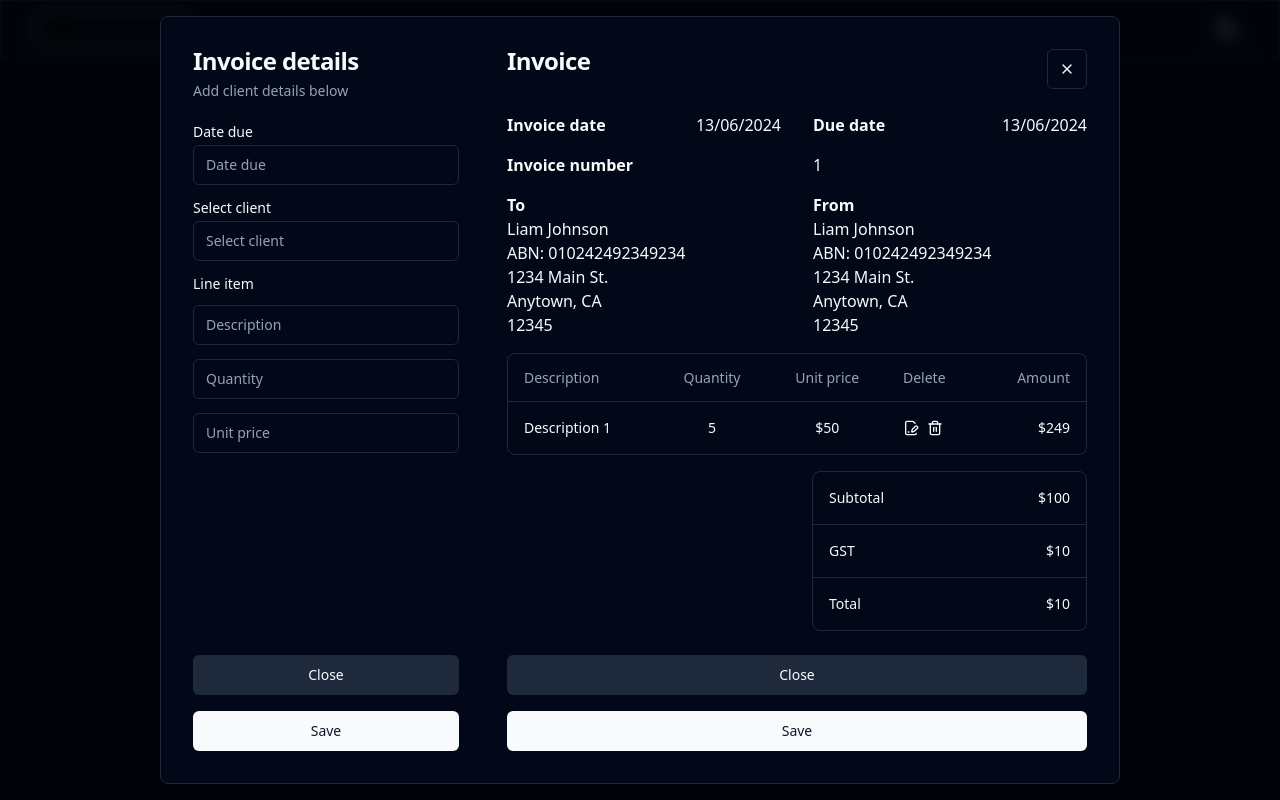
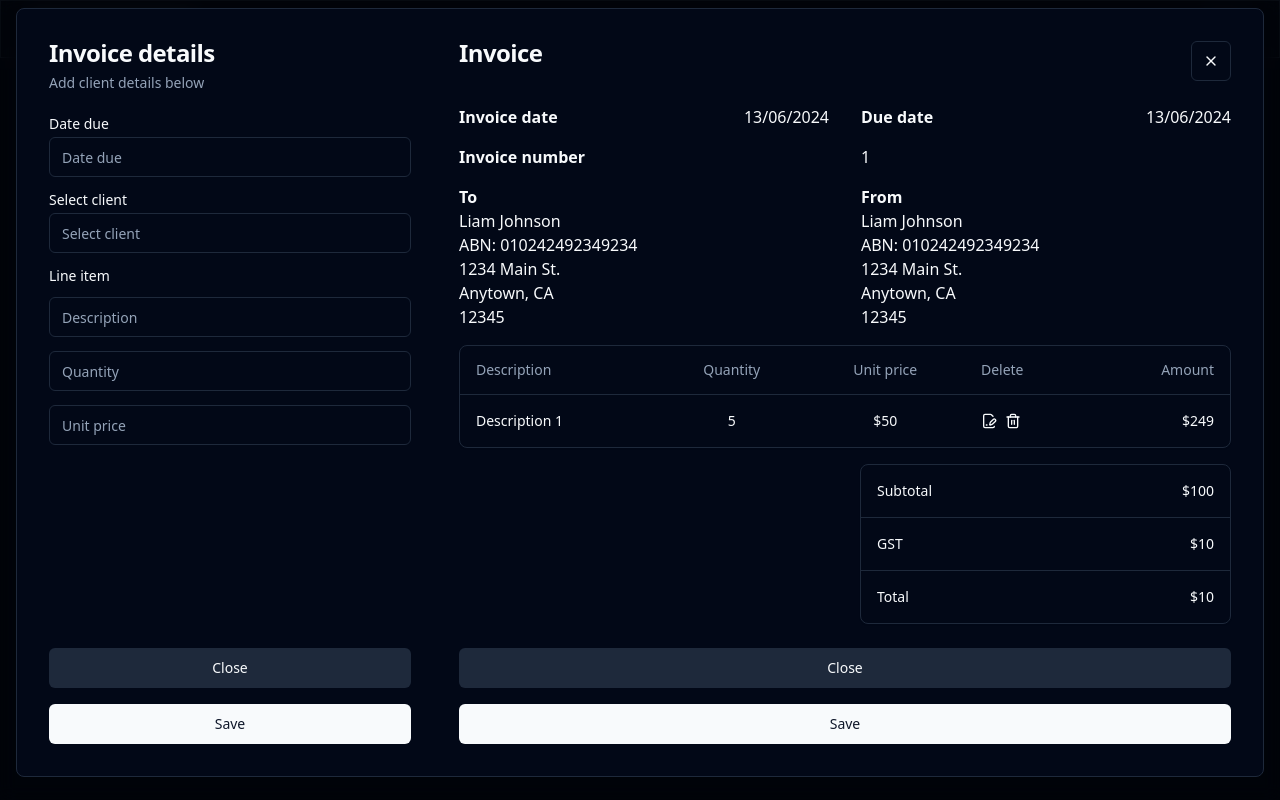
Before and after one commit to dandotcraig/T3A2-B-front-end, a React (Vite) app: page /dashboard in a window 1280 px wide. Both pictures are taken after a click on the button "Create invoice". Built offline with nearby package versions, Linux system fonts and the light colour scheme.

Commit message:
issues with invoice...

```diff
--- a/src/components/pages/Dashboard.jsx
+++ b/src/components/pages/Dashboard.jsx
@@ -69,9 +69,11 @@ export default function Dashboard() {
                 ) : null}
                 {showModalInvoice ? (
                     <div className="fixed backdrop-blur inset-0 z-50 flex items-center justify-center bg-black bg-opacity-60" onClick={() => setShowModalInvoice(false)}>
-                        <Card className="flex my-4 h-auto md:w-11/12 lg:w-11/12 xl:w-9/12 p-2" onClick={(stopClose) => stopClose.stopPropagation()}>
+                        <ScrollArea className="h-full w-full mt-4 mx-4">
+                            <div>
+                                <Card className="w-full h-auto p-2 flex flex-col md:flex-row lg:flex-row" onClick={(stopClose) => stopClose.stopPropagation()}>
                                     {/* left */}
-                                <div className="flex flex-col w-1/2 justify-between">
+                                        <div className="flex flex-col sm:w-full md:w-1/2 justify-between">
                                             <div>
                                                 <CardHeader className="flex flex-col gap-8">
                                                     <div className="flex justify-between">
@@ -118,7 +120,7 @@ export default function Dashboard() {
                                             <div className="flex-1 justify-between">
                                                 <div className="flex justify-between sm:flex-row flex-col">
                                                     <CardTitle>Invoice</CardTitle>
-                                            <Button variant="outline" size="icon" onClick={() => setShowModalInvoice(false)}>
+                                                    <Button className="hidden sm:flex" variant="outline" size="icon" onClick={() => setShowModalInvoice(false)}>
                                                         <X className="h-4 w-4" />
                                                     </Button>
                                                 </div>
@@ -222,12 +224,9 @@ export default function Dashboard() {
                                             </div>
                                     </CardFooter>
                                     </div>
-
-
-
-
                                 </Card>
-
+                            </div>
+                        </ScrollArea>
                     </div>
                 ) : null}
             </div>
--- a/tailwind.config.js
+++ b/tailwind.config.js
@@ -13,10 +13,20 @@ module.exports = {
       center: true,
       padding: "2rem",
       screens: {
-        sm: '640px',
-        md: '768px',
-        lg: '1024px',
-        xl: '1280px',
+        '2xl': {'max': '1535px'},
+        // => @media (max-width: 1535px) { ... }
+
+        'xl': {'max': '1279px'},
+        // => @media (max-width: 1279px) { ... }
+
+        'lg': {'max': '1023px'},
+        // => @media (max-width: 1023px) { ... }
+
+        'md': {'max': '767px'},
+        // => @media (max-width: 767px) { ... }
+
+        'sm': {'max': '639px'},
+        // => @media (max-width: 639px) { ... }
       },
     },
     extend: {
```
Lines whose indentation alone changed are shown as unchanged.
